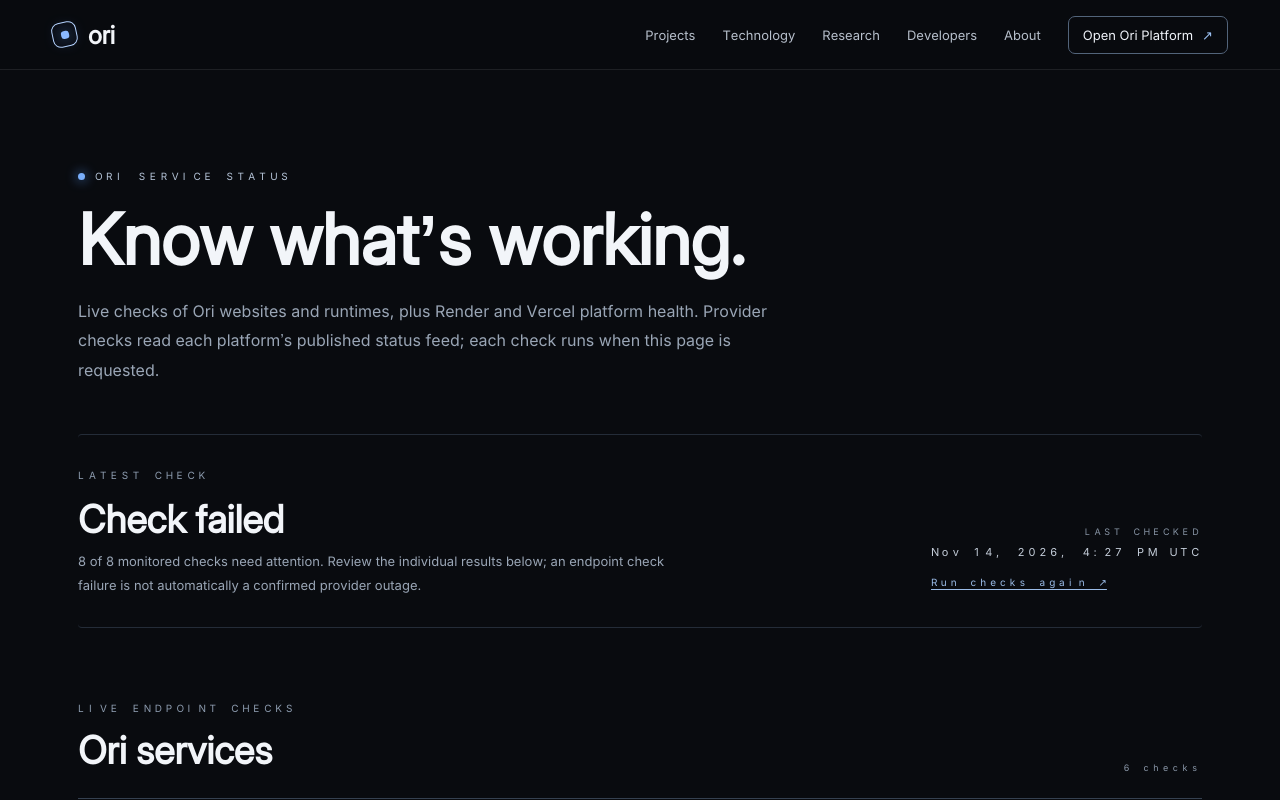
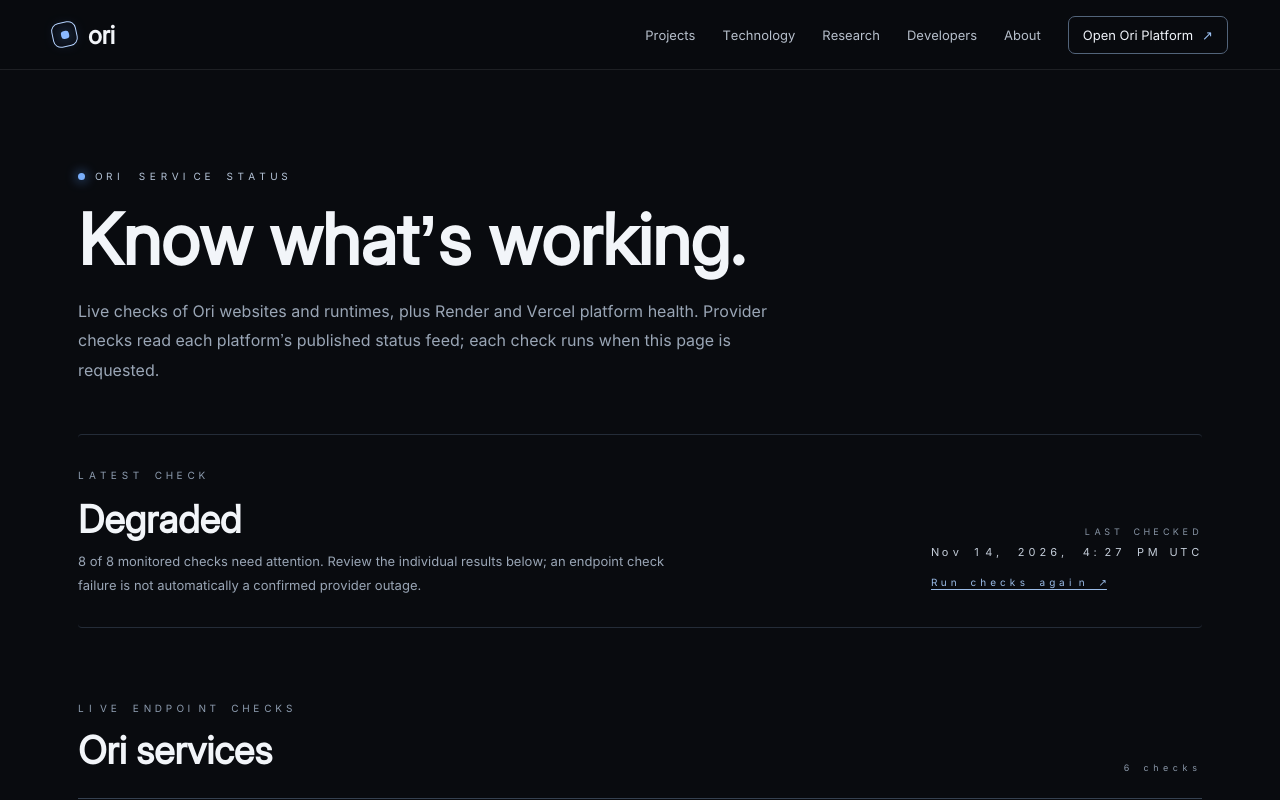
Before and after one commit to 30lnewcomb-byte/Ori-AI, a Next.js app: page /status in a window 1280 px wide. Shown: the top 800 px of the page. Built offline with nearby package versions, Linux system fonts and the light colour scheme; no server answers.

Commit message:
Use clearer degraded status wording

```diff
--- a/app/status/page.tsx
+++ b/app/status/page.tsx
@@ -11,7 +11,7 @@ export const metadata: Metadata = {
 
 const stateLabels: Record<ComponentState | OverallState, string> = {
   operational: "Operational",
-  degraded: "Check failed",
+  degraded: "Degraded",
   partial_outage: "Partial outage",
   major_outage: "Major outage",
   maintenance: "Maintenance",
```
